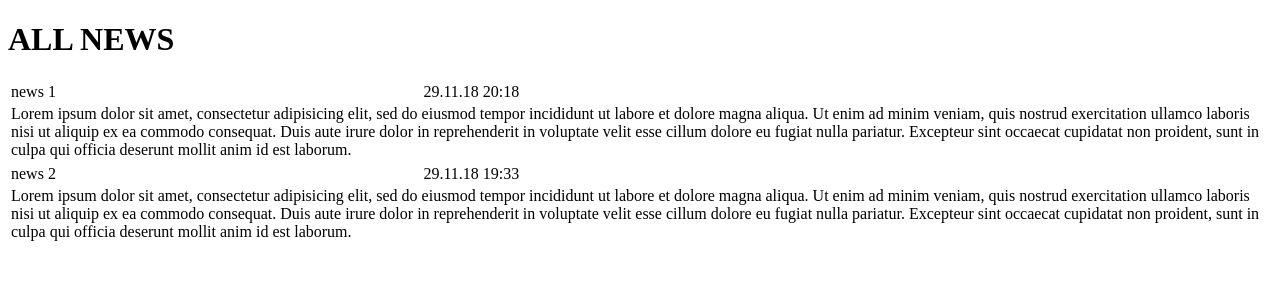
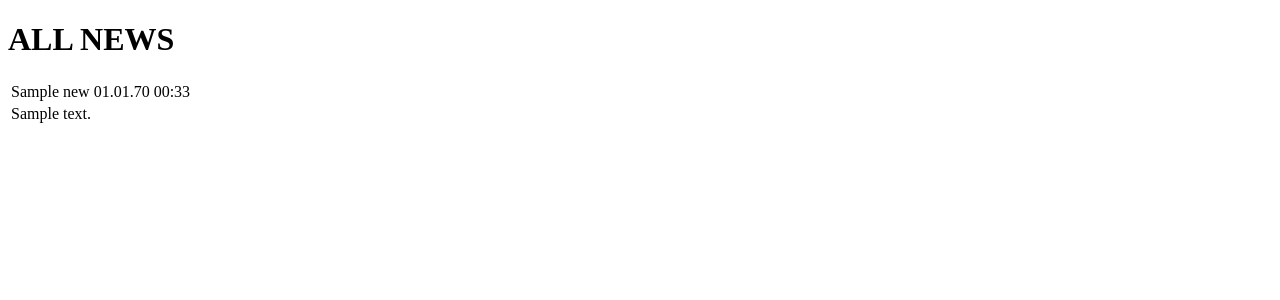
Before and after one commit to mrchuguy/news-mvc, a PHP site: page / in a window 1280 px wide. Shown: the top 300 px of the page. Run offline with PHP 8.4, Linux system fonts and the light colour scheme; tables that the repository leaves empty or names only in its code hold one stand-in row (values such as "Sample post").

Commit message:
working with db

```diff
--- a/app/core/Model.php
+++ b/app/core/Model.php
@@ -2,5 +2,11 @@
 
 abstract class Model
 {
+    protected $db;
+
+    public function __construct() {
+        $this->db = new mysqli('localhost', 'root', '', 'r2d2-news');
+    }
+
     abstract public function get_data();
 }
--- a/app/models/ModelNews.php
+++ b/app/models/ModelNews.php
@@ -4,19 +4,14 @@ class ModelNews extends Model
 {
     public function get_data()
     {
-        $data = array(
-            array(
-                'title' => 'news 1',
-                'text' => 'Lorem ipsum dolor sit amet, consectetur adipisicing elit, sed do eiusmod tempor incididunt ut labore et dolore magna aliqua. Ut enim ad minim veniam, quis nostrud exercitation ullamco laboris nisi ut aliquip ex ea commodo consequat. Duis aute irure dolor in reprehenderit in voluptate velit esse cillum dolore eu fugiat nulla pariatur. Excepteur sint occaecat cupidatat non proident, sunt in culpa qui officia deserunt mollit anim id est laborum.',
-                'date'=> 1543522680,
-            ),
-            array(
-                'title' => 'news 2',
-                'text' => 'Lorem ipsum dolor sit amet, consectetur adipisicing elit, sed do eiusmod tempor incididunt ut labore et dolore magna aliqua. Ut enim ad minim veniam, quis nostrud exercitation ullamco laboris nisi ut aliquip ex ea commodo consequat. Duis aute irure dolor in reprehenderit in voluptate velit esse cillum dolore eu fugiat nulla pariatur. Excepteur sint occaecat cupidatat non proident, sunt in culpa qui officia deserunt mollit anim id est laborum.',
-                'date'=> 1543520000,
-            ),
-
-        );
-        return $data;
+        if ($this->db->connect_errno === 0) {
+            $query = 'select * from news';
+            $data = $this->db->query($query);
+            if ($data) {
+                return $data->fetch_all(MYSQLI_ASSOC);
+            } else {
+                return false;
+            }
+        }
     }
 }
--- a/app/views/page_news_index_view.php
+++ b/app/views/page_news_index_view.php
@@ -3,7 +3,7 @@
     <?php foreach ($this->data as $news_item):?>
         <table>
             <tr>
-                <td class="title"><?= $news_item['title'] ?></td>
+                <td class="title"><?= $news_item['name'] ?></td>
                 <td class="date"><?= date('d.m.y H:i' ,$news_item['date']) ?></td>
             </tr>
             <tr>
```
Also changed, not shown: app/views/template_admin_view.php (added, +11 -0 lines).
